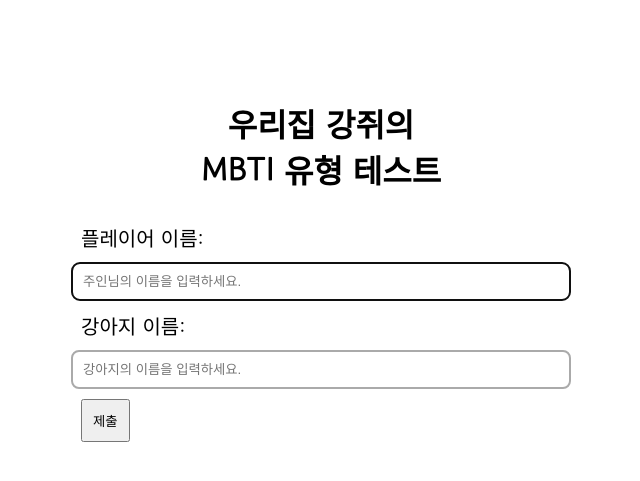
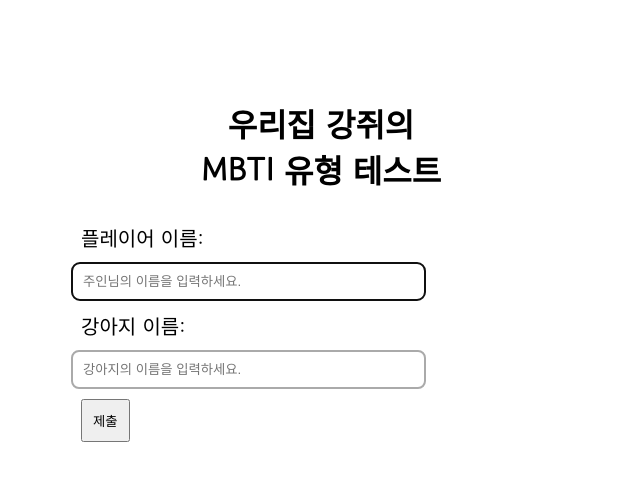
Before and after one commit to k391160334/web-frontend-practice, a Flask app: page / in a window 1280 px wide. Shown: the top 481 px of the page, without its empty margins (319-959 px from the left). Run offline with Flask 2, Linux system fonts and the light colour scheme.

Commit message:
style.css

```diff
--- a/static/css/style.css
+++ b/static/css/style.css
@@ -21,7 +21,7 @@ label {
 }
 
 input[type=text] {
-    width: 100%;
+    width: 355px;
     height: 100%;
     padding: 10px;
     border: 2px solid #aaa;
```
